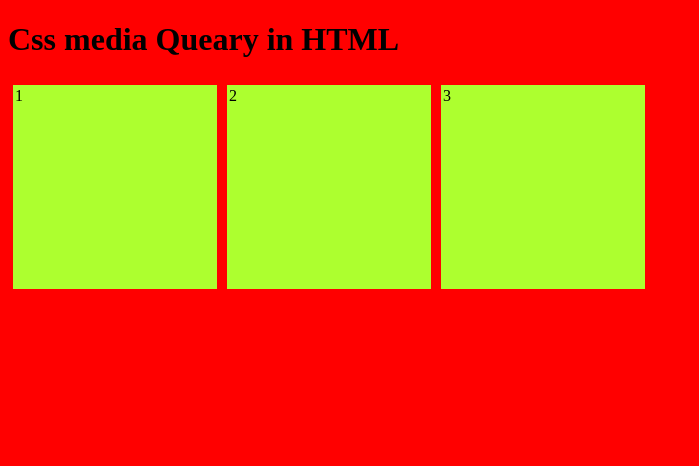
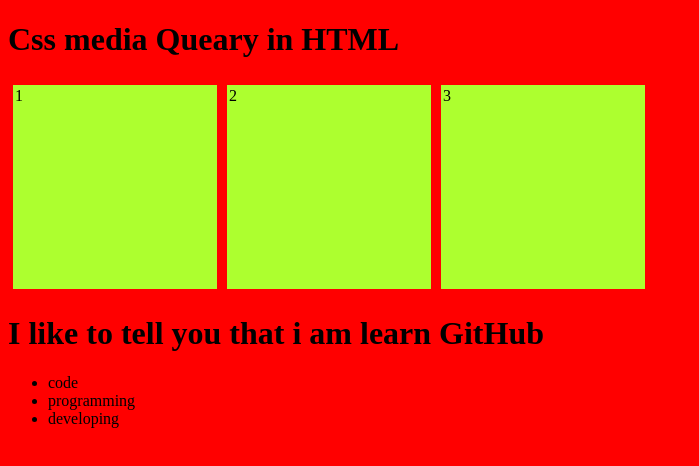
Before and after one commit to prathmeshTech072005/code_project, a plain HTML site: page code_project/Css_media/index.html in a window 1280 px wide. Shown: the whole page, without its empty margins (0-699 px from the left). Drawn offline with Linux system fonts and the light colour scheme.

Commit message:
i learn git

```diff
--- a/code_project/Css_media/index.html
+++ b/code_project/Css_media/index.html
@@ -48,6 +48,13 @@
         <div class="box">3</div>
     </div>
 
+    <h1>I like to tell you that i am learn GitHub </h1>
+    <ul>
+        <li>code</li>
+        <li>programming</li>
+        <li>developing </li>
+    </ul>
+
 
 </body>
 </html>
```
